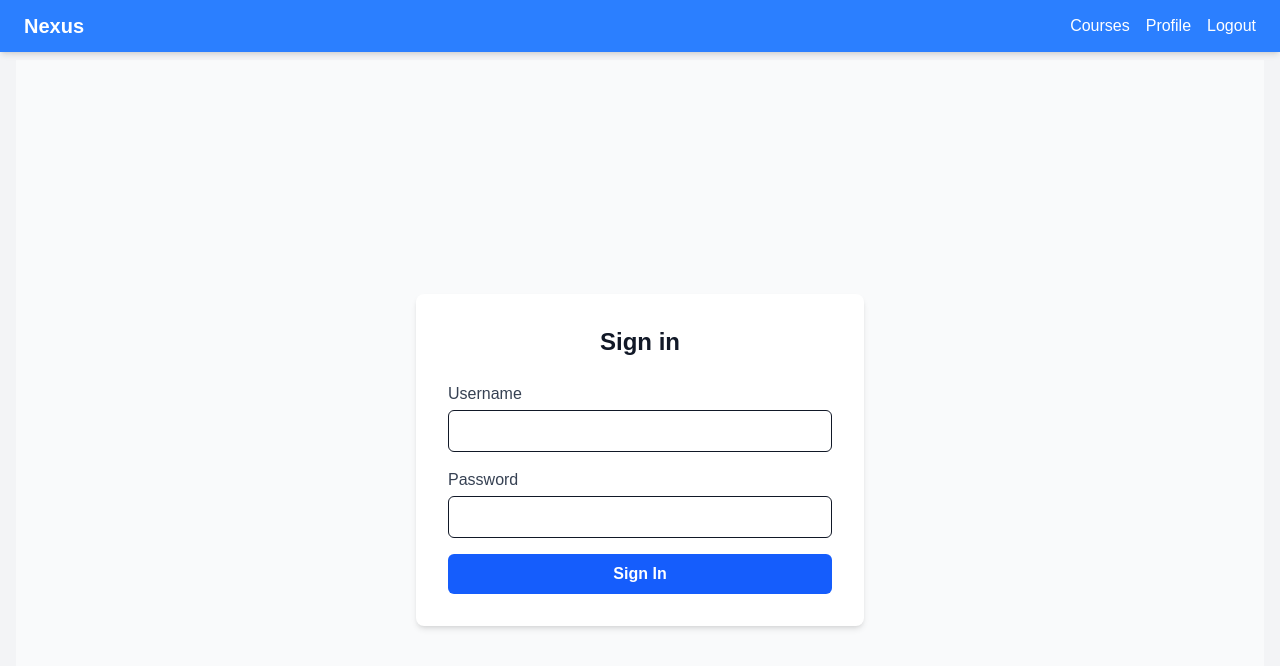
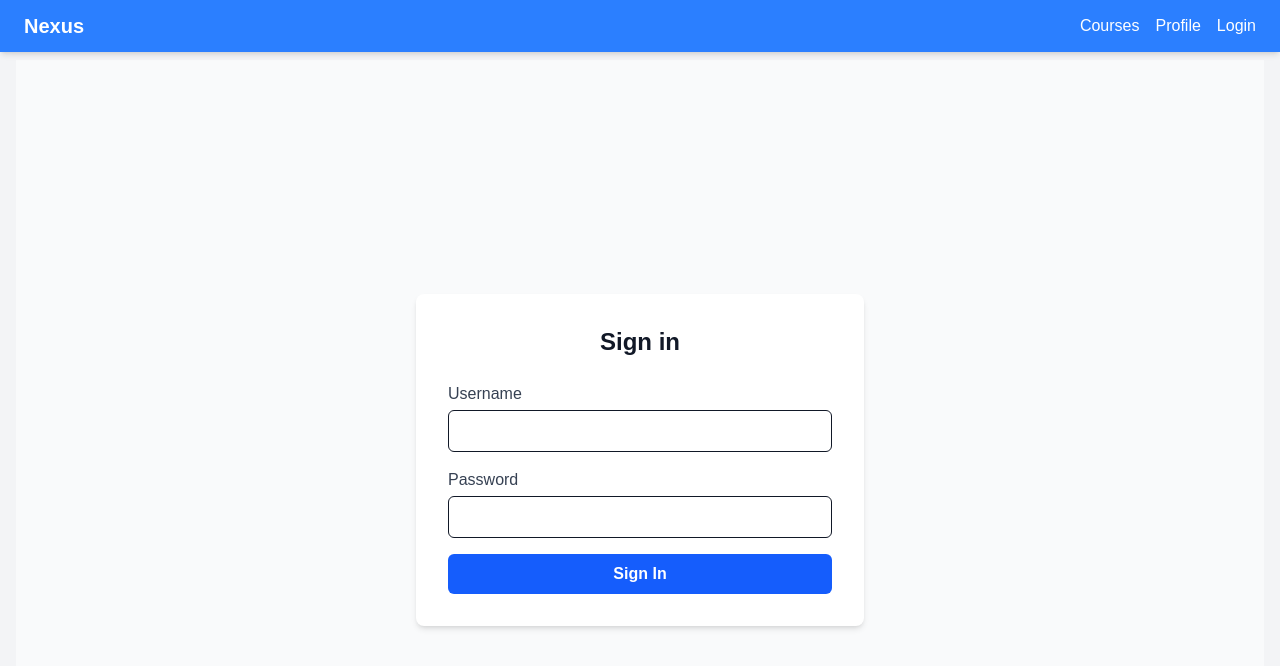
Before and after one commit to alishamanocha/nexus, a Next.js app in the folder frontend/: page /login in a window 1280 px wide. Shown: the top 666 px of the page. Built offline with nearby package versions, Linux system fonts and the light colour scheme; no server answers.

Commit message:
Add a user auth endpoint on backend; maintain user info in context on frontend

```diff
--- a/frontend/src/app/layout.tsx
+++ b/frontend/src/app/layout.tsx
@@ -1,6 +1,7 @@
 import type { Metadata } from "next";
 import { Geist, Geist_Mono } from "next/font/google";
 import "./globals.css";
+import { UserProvider } from "@/context/UserContext";
 import Navbar from "@/components/Navbar";
 
 const geistSans = Geist({
@@ -28,8 +29,10 @@ export default function RootLayout({
             <body
                 className={`${geistSans.variable} ${geistMono.variable} antialiased min-h-screen bg-gray-100 text-gray-900`}
             >
-                <Navbar />
-                <main className="mx-auto pt-15 px-4 py-6">{children}</main>
+                <UserProvider>
+                    <Navbar />
+                    <main className="mx-auto pt-15 px-4 py-6">{children}</main>
+                </UserProvider>
             </body>
         </html>
     );
--- a/frontend/src/app/login/page.tsx
+++ b/frontend/src/app/login/page.tsx
@@ -2,12 +2,15 @@
 
 import { useState } from "react";
 import { useRouter } from "next/navigation";
+import { useCurrentUser } from "@/context/UserContext";
 
 export default function LoginPage() {
     const [username, setUsername] = useState("");
     const [password, setPassword] = useState("");
     const [error, setError] = useState("");
     const router = useRouter();
+
+    const { refreshUser } = useCurrentUser();
 
     const handleSubmit = async (e: React.FormEvent) => {
         e.preventDefault();
@@ -25,6 +28,7 @@ export default function LoginPage() {
             });
 
             if (res.ok) {
+                await refreshUser();
                 router.push("/");
             } else {
                 const data = await res.json();
--- a/frontend/src/components/LogoutButton.tsx
+++ b/frontend/src/components/LogoutButton.tsx
@@ -1,9 +1,11 @@
 "use client";
 
 import { useRouter } from "next/navigation";
+import { useCurrentUser } from "@/context/UserContext";
 
 export default function LogoutButton() {
     const router = useRouter();
+    const { setUser } = useCurrentUser();
 
     const handleLogout = async () => {
         try {
@@ -13,6 +15,7 @@ export default function LogoutButton() {
             });
 
             if (res.ok) {
+                setUser(null);
                 router.push("/login");
             } else {
                 console.error("Logout failed");
--- a/frontend/src/components/Navbar.tsx
+++ b/frontend/src/components/Navbar.tsx
@@ -1,7 +1,11 @@
+"use client";
 import Link from "next/link";
 import LogoutButton from "@/components/LogoutButton";
+import { useCurrentUser } from "@/context/UserContext";
 
 export default function Navbar() {
+    const { user, loading } = useCurrentUser();
+
     return (
         <nav className="fixed top-0 left-0 right-0 bg-blue-500 text-white px-6 py-3 shadow-md">
             <div className="mx-auto flex items-center justify-between">
@@ -18,7 +22,15 @@ export default function Navbar() {
                     <Link href="/profile" className="hover:text-gray-200">
                         Profile
                     </Link>
-                    <LogoutButton />
+
+                    {!loading &&
+                        (user ? (
+                            <LogoutButton />
+                        ) : (
+                            <Link href="/login" className="hover:text-gray-200">
+                                Login
+                            </Link>
+                        ))}
                 </div>
             </div>
         </nav>
--- /dev/null
+++ b/frontend/src/context/UserContext.tsx
@@ -0,0 +1,45 @@
+"use client";
+import { createContext, useContext, useState, useEffect } from "react";
+import type { User } from "@/types/user";
+
+const UserContext = createContext<{
+    user: User | null;
+    setUser: (u: User | null) => void;
+    refreshUser: () => Promise<void>;
+}>({
+    user: null,
+    setUser: () => {},
+    refreshUser: async () => {},
+});
+
+export const UserProvider = ({ children }: { children: React.ReactNode }) => {
+    const [user, setUser] = useState<User>(null);
+
+    const refreshUser = async () => {
+        try {
+            const res = await fetch("http://localhost:8000/me", {
+                credentials: "include",
+            });
+            if (res.ok) {
+                const data = await res.json();
+                setUser(data);
+            } else {
+                setUser(null);
+            }
+        } catch {
+            setUser(null);
+        }
+    };
+
+    useEffect(() => {
+        refreshUser();
+    }, []);
+
+    return (
+        <UserContext.Provider value={{ user, setUser, refreshUser }}>
+            {children}
+        </UserContext.Provider>
+    );
+};
+
+export const useCurrentUser = () => useContext(UserContext);
--- /dev/null
+++ b/frontend/src/types/user.ts
@@ -0,0 +1,6 @@
+export interface User {
+    id: string;
+    username: string;
+    email?: string;
+    full_name?: string;
+}
```
Also changed, not shown: 1 other file (tests, documents, lock files or other folders).
